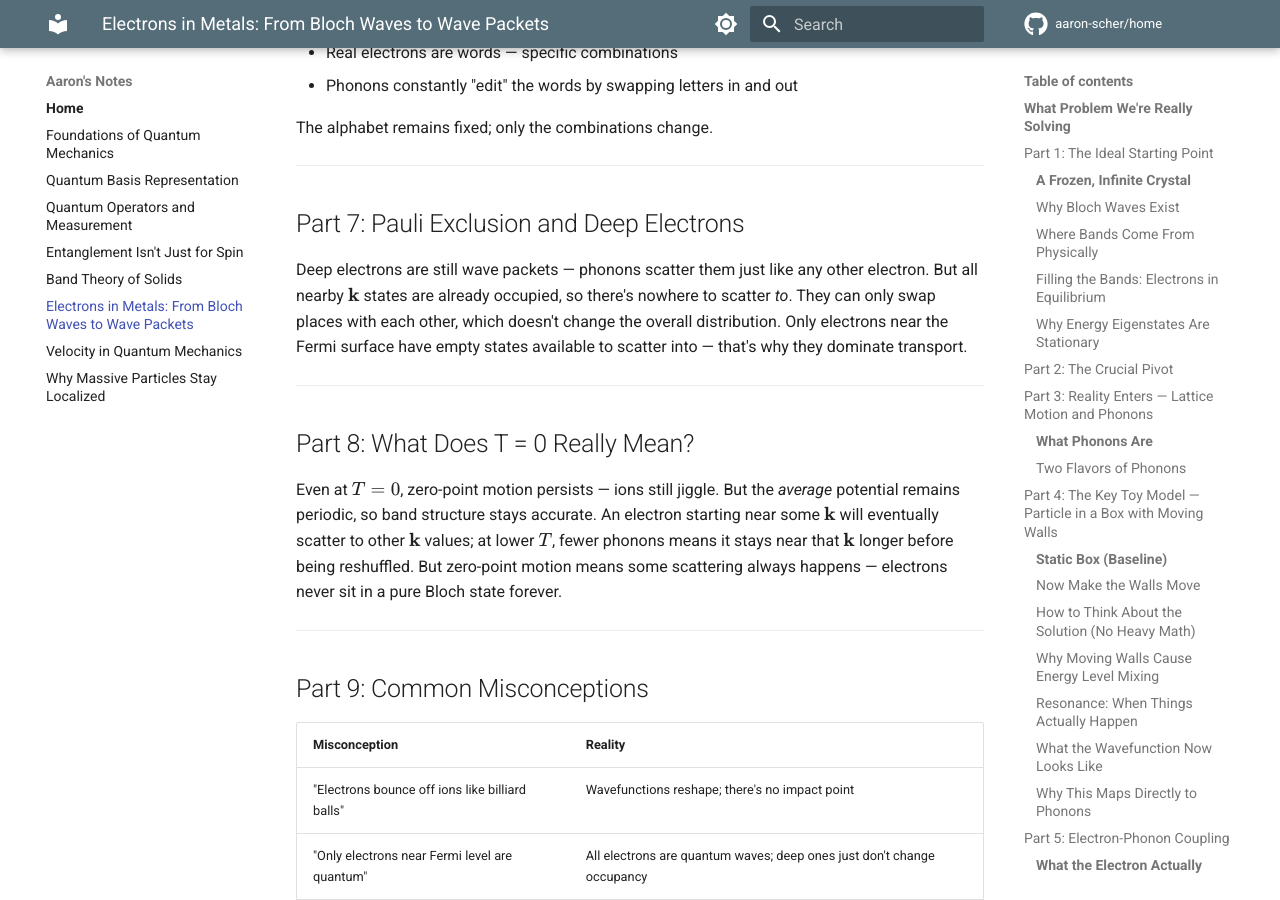
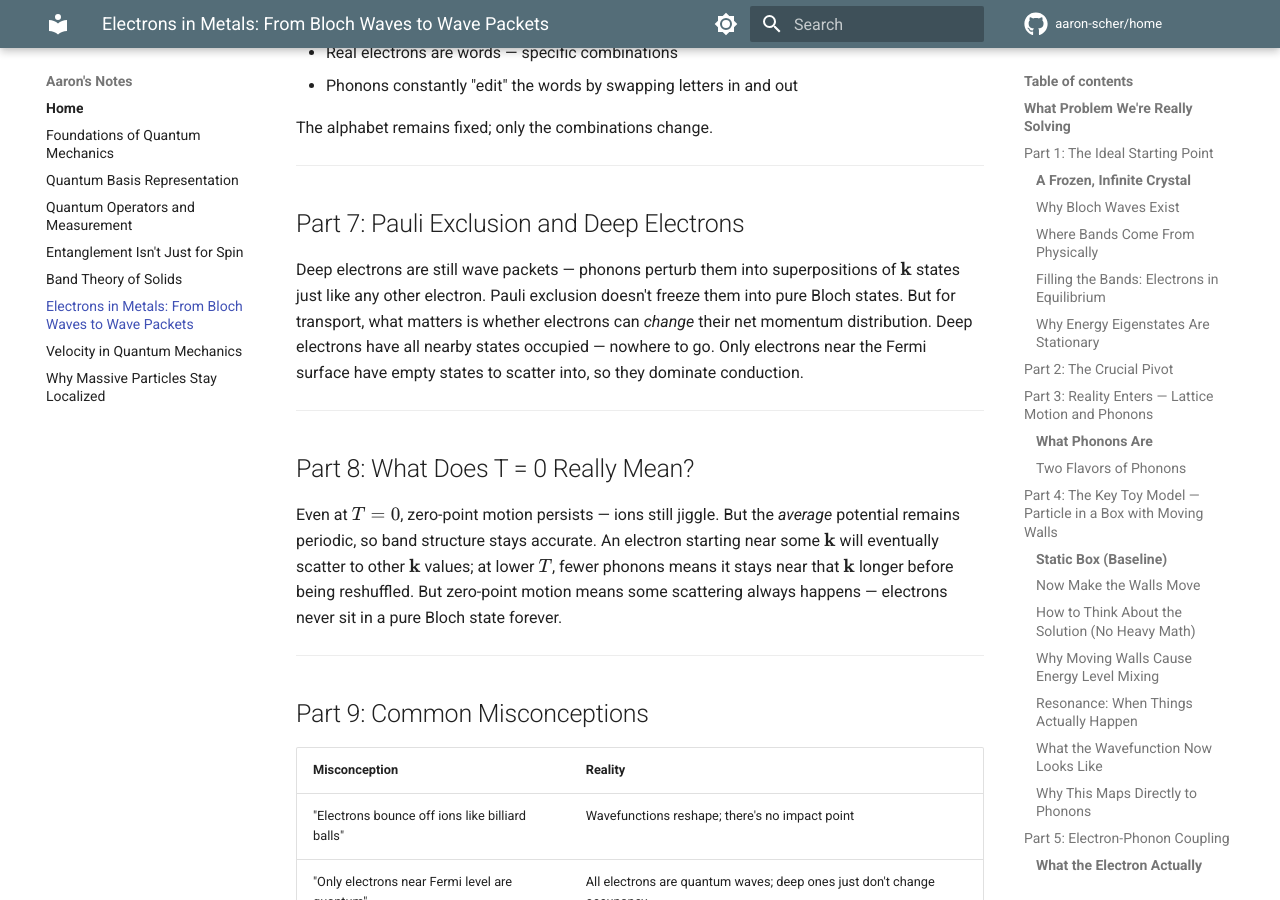
Before and after one commit to aaron-scher/home, an MkDocs documentation site: the page built from docs/quantum-mechanics/electrons-in-metals.md, in a window 1280 px wide and 900 px high, scrolled down 13449 px. Built offline with MkDocs 1.6.1 and Material for MkDocs 9.7.7, drawn with Linux system fonts in a browser that asks for light colours; comment, search, counter and statistics services are not loaded.

Commit message:
Part 7: Clarify deep electrons are wave packets, Pauli only affects transport

```diff
--- a/docs/quantum-mechanics/electrons-in-metals.md
+++ b/docs/quantum-mechanics/electrons-in-metals.md
@@ -537,7 +537,7 @@ The alphabet remains fixed; only the combinations change.
 
 ## Part 7: Pauli Exclusion and Deep Electrons
 
-Deep electrons are still wave packets — phonons scatter them just like any other electron. But all nearby $\mathbf{k}$ states are already occupied, so there's nowhere to scatter *to*. They can only swap places with each other, which doesn't change the overall distribution. Only electrons near the Fermi surface have empty states available to scatter into — that's why they dominate transport.
+Deep electrons are still wave packets — phonons perturb them into superpositions of $\mathbf{k}$ states just like any other electron. Pauli exclusion doesn't freeze them into pure Bloch states. But for transport, what matters is whether electrons can *change* their net momentum distribution. Deep electrons have all nearby states occupied — nowhere to go. Only electrons near the Fermi surface have empty states to scatter into, so they dominate conduction.
 
 ---
 
```
